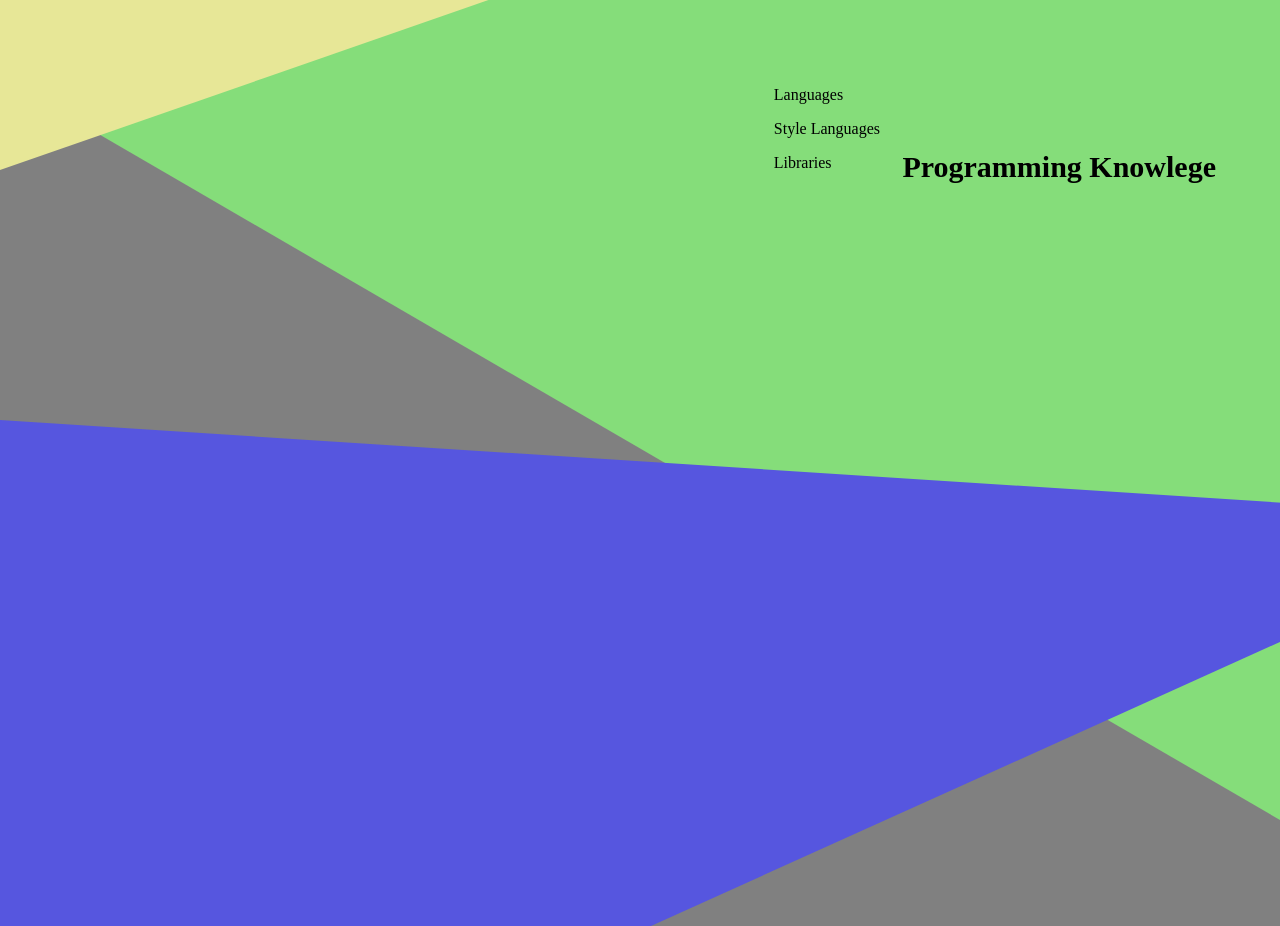
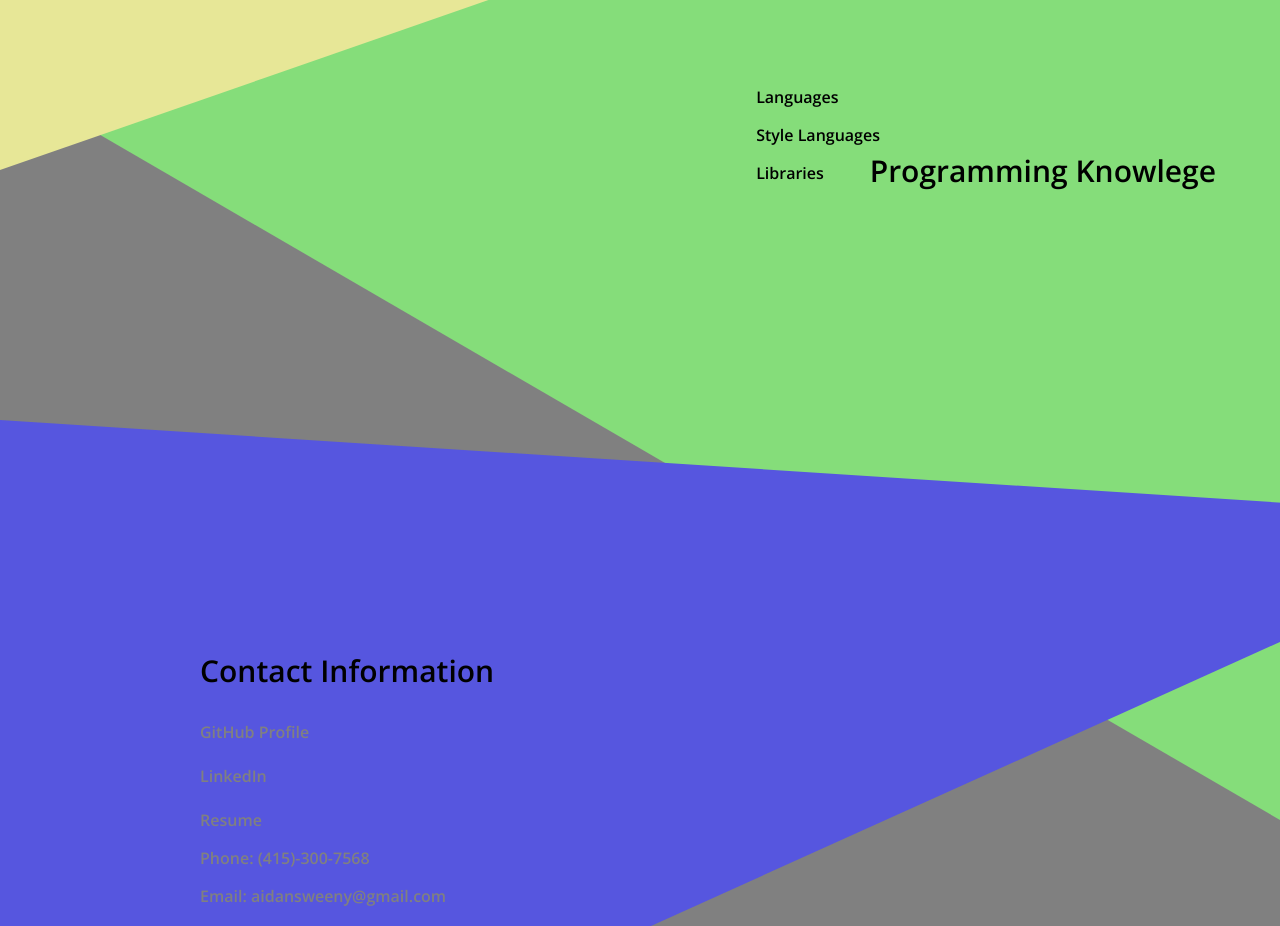
Before and after one commit to AidanSweeny/new-portfolio, a website: page public/index.html in a window 1280 px wide. Shown: the part 1080-2006 px from the top of the page. Drawn offline with nearby package versions, Linux system fonts and the light colour scheme; no server answers.

Commit message:
Added new fonts and stylings

```diff
--- a/public/css/projects.css
+++ b/public/css/projects.css
@@ -3,7 +3,7 @@ body {
     margin: 0;
     overflow-x: hidden;
     background-color: grey;
-
+    font-family: 'Open Sans', sans-serif;
 }
 .icon {
     position: absolute;
@@ -84,7 +84,7 @@ h4 {
     height: 0;
     right:0px;
     border-right: 800px solid rgb(231, 231, 151);
-    border-bottom: 250px solid transparent;
+    border-bottom: 450px solid transparent;
     border-top: 250px solid transparent;
 }
 .about {
@@ -122,7 +122,6 @@ img {
 }
 
 a {
-    border: 1px solid grey;
     text-decoration: none;
     color: white;
     display: inline;
--- a/public/css/style.css
+++ b/public/css/style.css
@@ -3,6 +3,7 @@ body {
     margin: 0;
     background-color:  grey;
     overflow-x: hidden;
+    font-family: 'Open Sans', sans-serif;
 }
 .icon {
     position: absolute;
@@ -16,6 +17,21 @@ h4 {
     left: 10px;
 }
 
+p {
+    color: grey;
+}
+.contact {
+    position: absolute;
+    top: 1700px;
+    left: 200px;
+    z-index: 2;
+}
+
+a {
+    text-decoration: none;
+    color: grey;
+    display: inline;
+}
 
 .triangle {
     width: 0;
@@ -88,6 +104,7 @@ h4 {
   }
 
   .information li {
+    color: grey;
     margin: 35px 0;
     animation: FadeIn 1s linear;
     animation-fill-mode: both;
@@ -97,6 +114,9 @@ h4 {
   .information li:nth-child(2) { animation-delay: 1s }
   .information li:nth-child(3) { animation-delay: 1.5s }
 
+ul {
+    list-style-type: none;
+}
 .information {
     list-style-type: none;
     position: absolute;
--- a/public/index.html
+++ b/public/index.html
@@ -8,7 +8,7 @@
     <script src="https://cdnjs.cloudflare.com/ajax/libs/materialize/1.0.0/js/materialize.min.js"></script>
     <script src="https://ajax.googleapis.com/ajax/libs/jquery/3.5.1/jquery.min.js"></script>
     <link href="https://fonts.googleapis.com/icon?family=Material+Icons" rel="stylesheet">
-    <link href="/css/style.css" type="text/css" rel="stylesheet">
+    <link href="https://fonts.googleapis.com/css2?family=Open+Sans:wght@600&display=swap" rel="stylesheet">    <link href="/css/style.css" type="text/css" rel="stylesheet">
     <title>Document</title>
 </head>
 
@@ -39,17 +39,22 @@
     <div class="triangle3"></div>
     <h3 class = "proKno">Programming Knowlege</h3>
     <div class="skills">
-        <ul class="languages">Languages</ul>
-        <ul class="styleLanguages">Style Languages</ul>
-        <ul class="libraries">Libraries</ul>
+        <ul class="languages"><strong>Languages</strong></ul>
+        <ul class="styleLanguages"><strong>Style Languages</strong></ul>
+        <ul class="libraries"><strong>Libraries</strong></ul>
     </div>
     <div class="triangle4"></div>
     <div class="triangle5"></div>
     <div class = "contact">
-        <h3>Contact Information</h3>
-        <a href = "">GitHub Profile</a>
-        <a href = "">LinkedIn</a>
+        <h3 style = "font-size: 30px">Contact Information</h3>
+        <a href = "https://github.com/AidanSweeny">GitHub Profile</a>
+        <br><br>
+        <a href = "https://www.linkedin.com/in/aidan-sweeny-81075030/">LinkedIn</a>
+        <br><br>
         <a href = "Aidan-Sweeny-Resume.pdf">Resume</a>
+        <br>
+        <p>Phone: (415)-300-7568</p>
+        <p>Email: aidansweeny@gmail.com</p>
     </div>
     <script src="./js/script.js"></script>
 
--- a/public/js/script.js
+++ b/public/js/script.js
@@ -34,8 +34,10 @@ $.ajax({ method: "GET", url: "/api/education" }).then(function (res) {
     var majorTit = $(".majorTit")
     var minorTit = $(".minorTit")
     schoolTit.text(school);
-    majorTit.text("Major: " + major);
-    minorTit.text("Minors: " + minor);
+    majorTit.css("color", "grey")
+    minorTit.css("color", "grey")
+    majorTit.text(major + " Major");
+    minorTit.text(minor + "Minor");
 });
 
 $.ajax({ method: "GET", url: "/api/skills" }).then(function (res) {
@@ -44,16 +46,19 @@ $.ajax({ method: "GET", url: "/api/skills" }).then(function (res) {
     for(element of response) {
         if (element.category === "language"){
             var li = $("<li>");
+            li.css("color", "grey")
             li.text(element.title);
             $(".languages").append(li);
         }
         if (element.category === "style"){
             var li = $("<li>");
+            li.css("color", "grey")
             li.text(element.title);
             $(".styleLanguages").append(li);
         }
         if (element.category === "library"){
             var li = $("<li>");
+            li.css("color", "grey")
             li.text(element.title);
             $(".libraries").append(li);
         }
```
Also changed, not shown: public/projects.html (+1 -0 lines).
